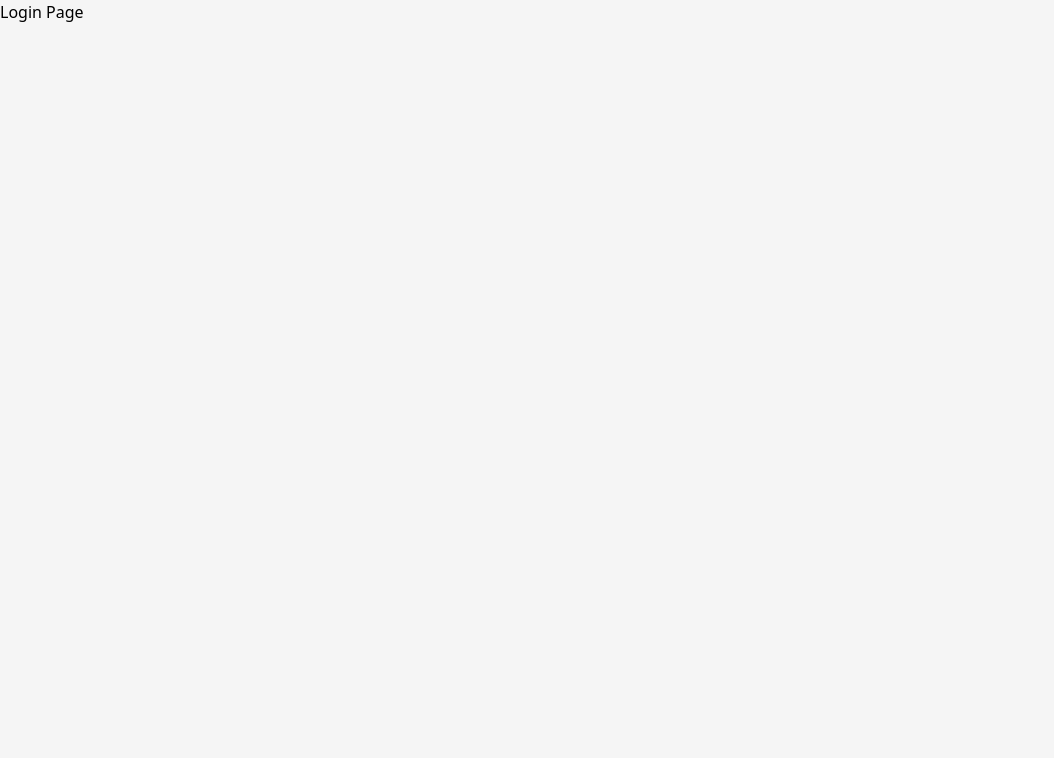
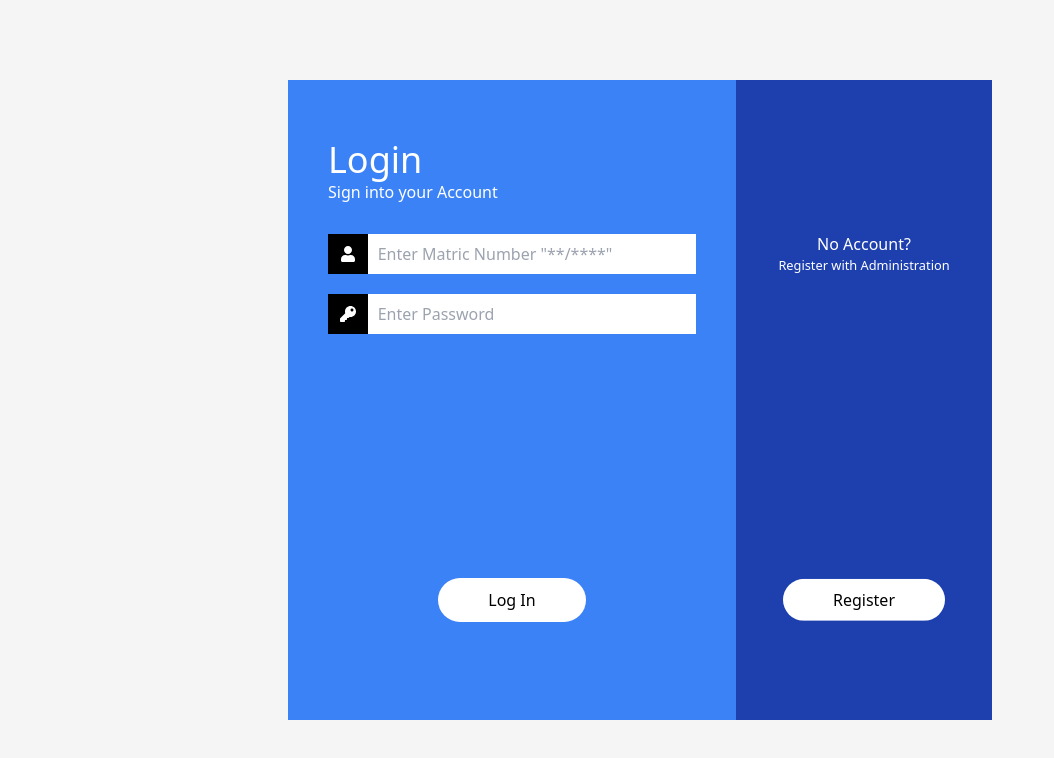
Before and after one commit to Taversh/siwes-app, a Next.js app: page /login in a window 1280 px wide. Shown: the top 758 px of the page, without its empty margins (0-1054 px from the left). Built offline with nearby package versions, Linux system fonts and the light colour scheme.

Commit message:
login-update

```diff
--- a/app/login/page.jsx
+++ b/app/login/page.jsx
@@ -1,9 +1,10 @@
+import Log from '@/components/Login/Log'
 import React from 'react'
 
 function Login() {
   return (
     <div>
-        <h1>Login Page</h1>
+        <Log />
     </div>
   )
 }
--- /dev/null
+++ b/components/Login/Log.jsx
@@ -0,0 +1,52 @@
+import React from 'react'
+import Link from 'next/link';
+import '@/components/Register/reg.css'
+import {FaUser, FaBookOpen, FaKey} from 'react-icons/fa';
+
+
+function Log() {
+  return (
+    <div className='flex justify-center h-screen w-screen items-center'>
+        <div className='bg-blue-500 p-10 text-white animated-background'
+         style={{
+            height: 80 + "vh",
+            width: 35 + "%"
+         }}
+         >
+            <form action="">
+                <div className='my-5 animated-input'>
+                    <h1 className='text-4xl'>Login</h1>
+                    <p>Sign into your Account</p>
+                </div>
+                <div className='input-fields animated-input'>
+                    <span><FaUser/></span>
+                    <input type="text" placeholder='Enter Matric Number "**/****"' />
+                </div>
+                <div className='input-fields animated-input'>
+                    <span><FaKey/></span>
+                    <input type="password" placeholder='Enter Password' />
+                </div>
+            </form>
+                <div className='reg-button animated-input'>
+                    <button>Log In</button>
+                </div>
+        </div>
+        <div className='bg-blue-800 p-10 text-center text-white animated-background log-in-container'
+            style={{
+                height: 80 + "vh",
+                width: 20 + "%"
+            }}
+        >
+            <div className="login-hint animated-input">
+                <p>No Account?</p>
+                <p style={{fontSize: 0.8 + "rem"}}>Register with Administration</p>
+            </div>
+            <div className='log-in-link animated-input'>
+                <Link href={'/'}><span>Register</span></Link>
+            </div>
+        </div>
+    </div>
+  )
+}
+
+export default Log
```
